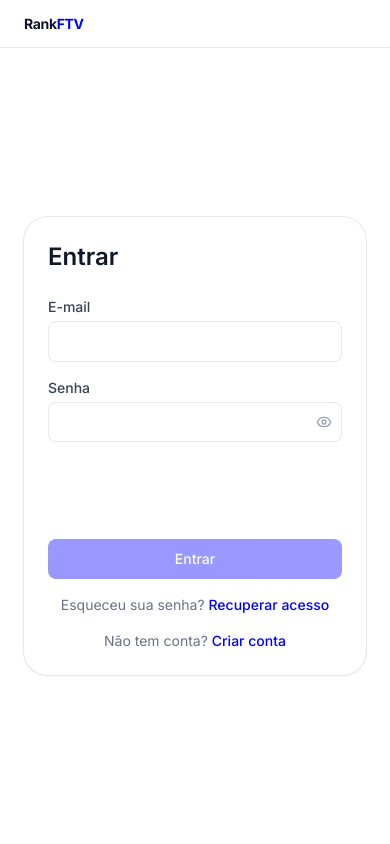
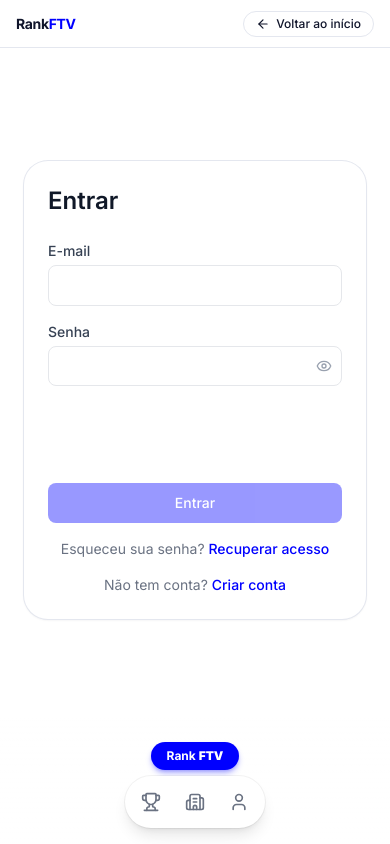
Before and after one commit to orochhax/RankFTV, a Next.js app: page /login in a window 390 px wide. Built offline with nearby package versions, Linux system fonts and the light colour scheme; no server answers.

Commit message:
fix(mobile): keep home back button and BottomNav on login and cadastro (#183)

```diff
--- a/app/cadastro/page.tsx
+++ b/app/cadastro/page.tsx
@@ -175,7 +175,7 @@ function CadastroForm() {
   }
 
   return (
-    <div className="flex min-h-[calc(100dvh-48px)] items-center justify-center px-6 py-10">
+    <div className="flex min-h-[calc(100dvh-160px)] items-center justify-center px-6 py-8 md:min-h-[calc(100dvh-48px)] md:py-10">
     <Surface padding="lg" className="w-full max-w-lg">
       <h1 className="text-2xl font-semibold text-gray-900">
         {modoOrganizador ? "Criar conta de organizador" : "Criar conta"}
--- a/app/login/page.tsx
+++ b/app/login/page.tsx
@@ -81,7 +81,7 @@ export default function LoginPage() {
   }
 
   return (
-    <div className="flex min-h-[calc(100dvh-48px)] items-center justify-center px-6 py-10">
+    <div className="flex min-h-[calc(100dvh-160px)] items-center justify-center px-6 py-8 md:min-h-[calc(100dvh-48px)] md:py-10">
       <Surface padding="lg" className="w-full max-w-md">
         <h1 className="text-2xl font-semibold text-gray-900">Entrar</h1>
 
--- a/components/navbar/BottomNav.tsx
+++ b/components/navbar/BottomNav.tsx
@@ -4,7 +4,7 @@ import Link from "next/link";
 import { usePathname } from "next/navigation";
 import { Bell, ShieldCheck, Wrench } from "lucide-react";
 import { isArenaOrganizerRoute, isNavItemActive, visibleBottomNavItems, type NavItem } from "./nav-items";
-import { isFocusedRoute } from "@/components/shell/app-nav-items";
+import { isBottomNavHiddenRoute } from "@/components/shell/app-nav-items";
 
 export function BottomNav({
   showStaff = false,
@@ -21,7 +21,7 @@ export function BottomNav({
 }) {
   const pathname = usePathname();
 
-  if (isArenaOrganizerRoute(pathname) || isFocusedRoute(pathname)) return null;
+  if (isArenaOrganizerRoute(pathname) || isBottomNavHiddenRoute(pathname)) return null;
 
   // "Painel" depende da permissão de organizador e "Minhas compras" da
   // sessão autenticada. Os demais atalhos continuam sempre visíveis.
--- a/components/shell/FocusedLayout.tsx
+++ b/components/shell/FocusedLayout.tsx
@@ -1,18 +1,24 @@
 import Link from "next/link";
+import { ArrowLeft } from "lucide-react";
 
-// Layout "concentrado" — login, cadastro, pagamento/Pix, convites, termos.
-// Sem a navegação desktop/mobile do shell global, mas com uma faixa mínima
-// com a logo (link pra Home) — sem ela essas páginas ficavam sem NENHUMA
-// forma de navegação de volta pro site (a BottomNav também some aqui).
-// Cada página mantém seu próprio cabeçalho/fundo abaixo dessa faixa.
+// Layout "concentrado" no desktop — login, cadastro, pagamento/Pix, convites, termos.
+// Mantém no topo logo + botão explícito de retorno à Home (e reserva espaço
+// para a BottomNav no mobile onde ela fica visível).
 export function FocusedLayout({ children }: { children: React.ReactNode }) {
   return (
-    <div className="min-h-screen bg-surface">
-      <div className="flex h-12 items-center border-b border-border px-6">
+    <div className="min-h-screen bg-surface pb-28 md:pb-0">
+      <header className="flex h-12 items-center justify-between gap-3 border-b border-border px-4 sm:px-6">
         <Link href="/" className="text-sm font-bold tracking-tight text-ink">
           Rank<span className="text-blue-600">FTV</span>
         </Link>
-      </div>
+        <Link
+          href="/"
+          className="inline-flex items-center gap-1.5 rounded-full border border-border bg-surface px-3 py-1 text-xs font-medium text-ink transition-colors hover:border-blue-300 hover:bg-blue-50 hover:text-blue-700"
+        >
+          <ArrowLeft className="size-3.5" />
+          Voltar ao início
+        </Link>
+      </header>
       {children}
     </div>
   );
--- a/components/shell/app-nav-items.ts
+++ b/components/shell/app-nav-items.ts
@@ -85,6 +85,22 @@ const FOCUSED_PREFIXES = [
   "/arena/mensalidade", // Pix da mensalidade do aluno — página avulsa
 ];
 
+// Somente fluxos realmente avulsos (convite e Pix direto de mensalidade)
+// ocultam a BottomNav no mobile. Login, cadastro e termos preservam a barra
+// inferior para permitir retorno imediato à Home e navegação pública.
+const BOTTOM_NAV_HIDDEN_PREFIXES = [
+  "/convite",
+  "/arena/mensalidade",
+];
+
+function matchesAnyPrefix(pathname: string, prefixes: string[]): boolean {
+  return prefixes.some((p) => pathname === p || pathname.startsWith(`${p}/`));
+}
+
 export function isFocusedRoute(pathname: string): boolean {
-  return FOCUSED_PREFIXES.some((p) => pathname === p || pathname.startsWith(`${p}/`));
+  return matchesAnyPrefix(pathname, FOCUSED_PREFIXES);
 }
+
+export function isBottomNavHiddenRoute(pathname: string): boolean {
+  return matchesAnyPrefix(pathname, BOTTOM_NAV_HIDDEN_PREFIXES);
+}
```
Also changed, not shown: 1 other file (tests, documents, lock files or other folders).
